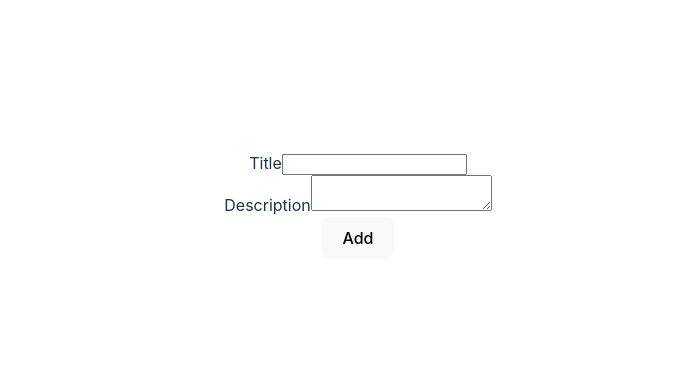
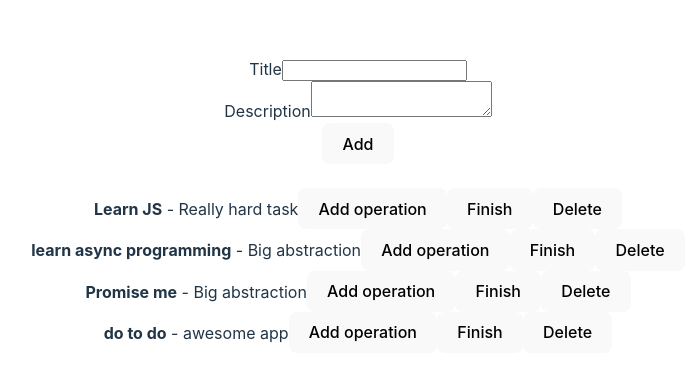
Before and after one commit to pawelkonior/todo_app, a React (Vite) app: page / in a window 1280 px wide. Shown: the part 195-576 px from the top of the page, without its empty margins (282-977 px from the left). Built offline with nearby package versions, Linux system fonts and the light colour scheme; data requests are answered from the project's data file.

Commit message:
show tasks data in JSX

```diff
--- a/server/db.json
+++ b/server/db.json
@@ -20,6 +20,13 @@
       "status": "open",
       "addedDate": "2023-04-25T08:48:26.506Z",
       "id": 3
+    },
+    {
+      "title": "do to do",
+      "description": "awesome app",
+      "status": "open",
+      "addedDate": "2023-04-26T07:16:10.996Z",
+      "id": 4
     }
   ]
 }
--- a/src/App.jsx
+++ b/src/App.jsx
@@ -3,14 +3,14 @@ import {useEffect, useState} from "react";
 import {getAllTasks, sendTaskData} from "./helpers/api.js";
 
 function App() {
-    const [task, setTask] = useState([]);
+    const [tasks, setTasks] = useState([]);
     const [title, setTitle] = useState('');
     const [description, setDescription] = useState('');
 
     useEffect(() => {
         getAllTasks()
             .then((data) => {
-                setTask(data)
+                setTasks(data)
             })
             .catch(console.error)
     }, [])
@@ -23,7 +23,7 @@ function App() {
 
         setTitle('');
         setDescription('');
-        setTask([...task, result])
+        setTasks([...tasks, result])
     }
 
     return (
@@ -52,7 +52,18 @@ function App() {
                 </div>
                 <button type="submit">Add</button>
             </form>
+            <br/>
 
+            <section>
+                {tasks.map((task) => (
+                    <div key={task.id}>
+                        <b>{task.title}</b> - <span>{task.description}</span>
+                        <button>Add operation</button>
+                        <button>Finish</button>
+                        <button>Delete</button>
+                    </div>
+                ))}
+            </section>
         </>
     )
 }
```
Also changed, not shown: 1 other file (tests, documents, lock files or other folders).
